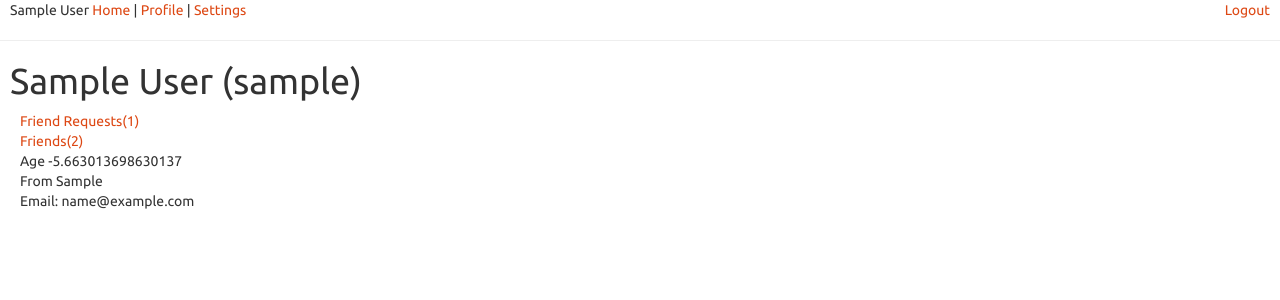
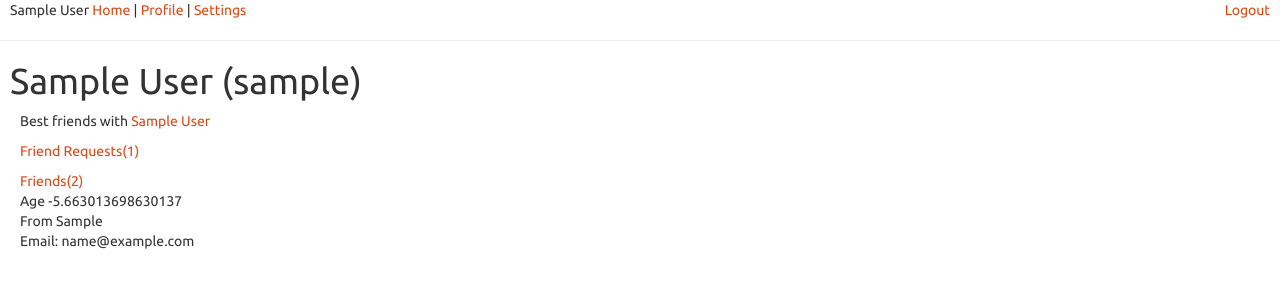
Before and after one commit to kevinbyrneire/JungleBook, a Flask app: page /profile/1 in a window 1280 px wide. Shown: the top 300 px of the page. Run offline with Flask 2, Linux system fonts and the light colour scheme; the first user in the database is signed in; tables that the repository leaves empty hold one stand-in row (Sample ...); some libraries are stand-ins or nearby versions.

Commit message:
Final changes

```diff
--- a/app/models.py
+++ b/app/models.py
@@ -40,10 +40,8 @@ class User(db.Model):
 	asked = db.relationship('User',secondary=requests, primaryjoin=(id==requests.c.id_1),
 	secondaryjoin=(id==requests.c.id_2), backref=db.backref('pending',lazy='dynamic'),lazy='dynamic')
 
-	#friend_count = column_property(select([func.count(friend)]).where(or_(friend.c.id_2==id,friend.c.id_1==id)))#.correlate_except(friend))
 
-
-	def __init__(self, first_name=None,last_name=None, nickname = None, email=None,home=None, password=None,dob=None):
+	def __init__(self, first_name=None,last_name=None, nickname = None, email=None,home=None, password=None,dob=None,best=None):
 		self.first_name = first_name
 		self.last_name=last_name
 		self.nickname = nickname
@@ -51,6 +49,7 @@ class User(db.Model):
 		self.dob = dob
 		self.password = password
 		self.home=home
+		self.besty = best
 
 	def is_authenticated(self):
 		return True
@@ -95,6 +94,8 @@ class User(db.Model):
 				self.friends.remove(my_friend)
 			else:
 				self.friend.remove(my_friend)
+		if self.besty==my_friend:
+			self.besty=None
 		return self
 
 	def list_friends(self):
--- a/app/templates/profile.html
+++ b/app/templates/profile.html
@@ -5,27 +5,37 @@
 
 <div style = "margin-left:20px;">
 
+{% if user.besty %}
+<p>Best friends with <a href="/profile/{{user.besty.id}}">{{user.besty.first_name}} {{user.besty.last_name}}</a> </p>
+{%endif%}
+
+<p>
 	{% if user.id == g.user.id %}
- <a href = "/requests"> Friend Requests({{g.user.pending.count()}})  </a>
+	 <a href = "/requests"> Friend Requests({{g.user.pending.count()}})  </a> <br>
 
 	{%else%}
 	{%if g.user.is_friend(user)%} <a href="/remove_friend/{{user.id}}"> Unfriend <br> </a>
 	  {%if not g.user.besty == user%}
-    <a href = "/add_bestie/{{user.id}}"> Make Bestie</a>
+	    <a href = "/add_bestie/{{user.id}}"> Make Bestie</a><br>
+	  {%else%}
+	    <a href = "/remove_bestie"> Remove Bestie</a> <br>
 	  {%endif%}
 	{%elif g.user.is_requested(user)%} <a href="/add_friend/{{user.id}}"> Confirm Friendship</a>
-{%elif user.is_requested(g.user)%} Friend request sent <br>
+	{%elif user.is_requested(g.user)%} Friend request sent
 	{%else%} <a href="/add_friend/{{user.id}}"> Add Friend</a>
+
+	{%endif%}
 	{%endif%}
 
-{%endif%}
-<br>
-<a href="/friends/{{user.id}}">Friends({{user.count_friends()}})<br> </a>
 
-<p>Age {{age}}<br>
+</p>
+
+<p> <a href="/friends/{{user.id}}">Friends({{user.count_friends()}})<br> </a>
+  Age {{age}}<br>
   {%if user.home%}
   From {{user.home}} <br>
   {%endif%}
-Email: {{user.email}} </p>
+  Email: {{user.email}}
+</p>
 </div>
 {% endblock %}
--- a/app/views.py
+++ b/app/views.py
@@ -43,7 +43,7 @@ def list_users(page=1,stype=1):
 
 
 
-#The signup page. Here, a user sets up an account by enetring their profile info.
+#The signup page. Here, a user sets up an account by entering their profile info.
 @app.route('/signup',methods=['GET','POST'])
 def sign_up():
 	if g.user is not None and g.user.is_authenticated():
@@ -139,7 +139,7 @@ def add_friend(id):
 	if g.user.is_friend(new): flash('You are now friends with '+new.first_name+' '+new.last_name)
 	else: flash('Friend request sent to ' + new.first_name+' '+new.last_name)
 
-	return redirect(url_for('profile',id=new.id))
+	return redirect(url_for('profile',id=id))
 
 
 
@@ -166,6 +166,19 @@ def add_bestie(id):
 	db.session.add(g.user.add_best(best))
 	db.session.commit()
 	flash('You are now best friends with '+best.first_name+' '+best.last_name)
+	return redirect(url_for('profile',id=id))
+
+@app.route('/remove_bestie')
+@login_required
+def remove_bestie():
+	if not g.user.besty:
+		flash("You don't have a best friend!")
+	else:
+		name=g.user.besty.first_name
+		g.user.besty=None
+		db.session.add(g.user)
+		db.session.commit()
+		flash('You are no longer best friends with '+ name)
 	return redirect(url_for('home'))
 
 
```
Also changed, not shown: 5 other files. Lines whose indentation alone changed are shown as unchanged.
